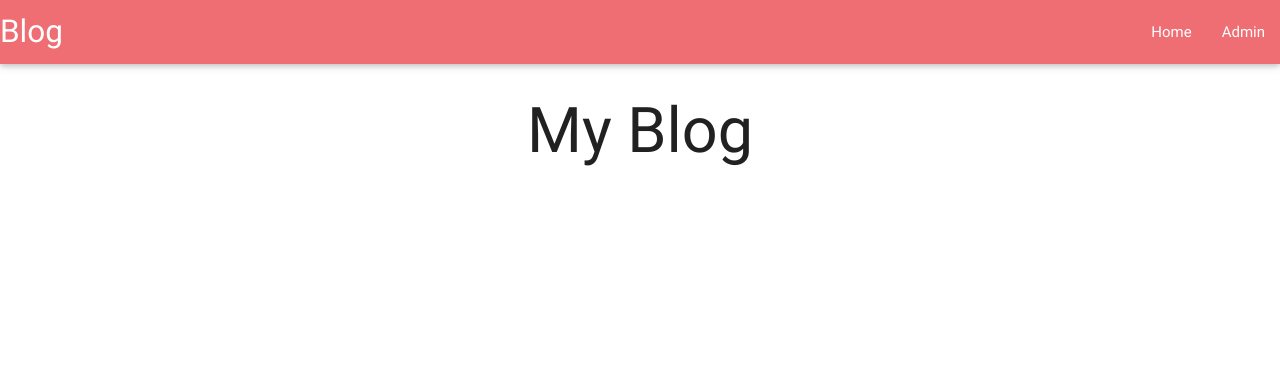
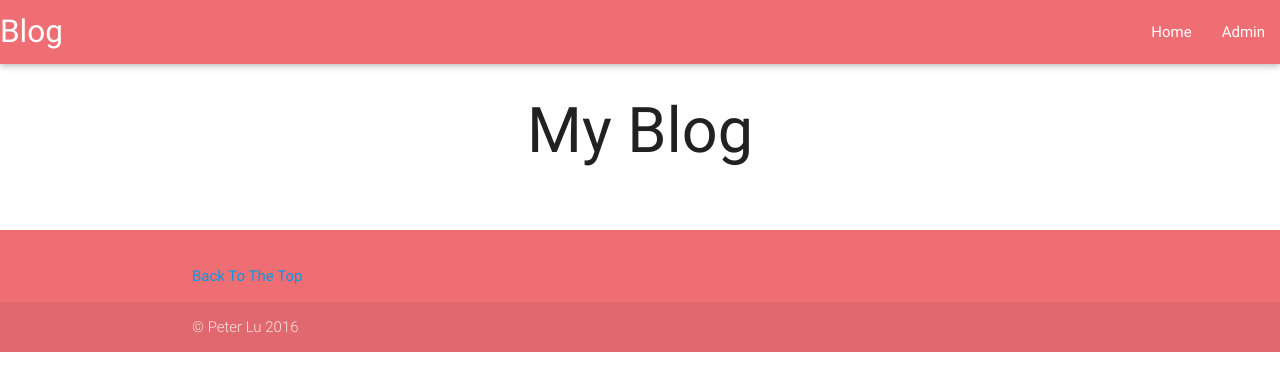
Before and after one commit to peterlu101/LuP-MiniBlog-OnlineHost, a plain HTML site: page public_html/index.html in a window 1280 px wide. Drawn offline with nearby package versions, Linux system fonts and the light colour scheme.

Commit message:
Completed Video 5 I have created a footer

```diff
--- a/public_html/index.html
+++ b/public_html/index.html
@@ -37,6 +37,16 @@
                 </div>
             </div>
         </main>
+        <footer class="page-footer">
+            <div class="container">
+                <p><a href="#">Back To The Top</a></p>
+            </div>
+            <div class="footer-copyright">
+                <div class="container">
+                    &COPY; Peter Lu 2016
+                </div>
+            </div>
+        </footer>
         <!--Import jQuery before materialize.js-->
         <script type="text/javascript" src="https://code.jquery.com/jquery-2.1.1.min.js"></script>
         <script type="text/javascript" src="js/materialize.min.js"></script>
```
